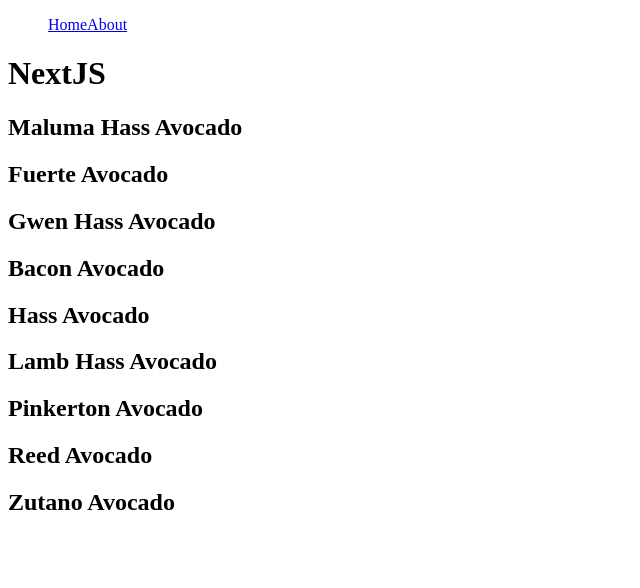
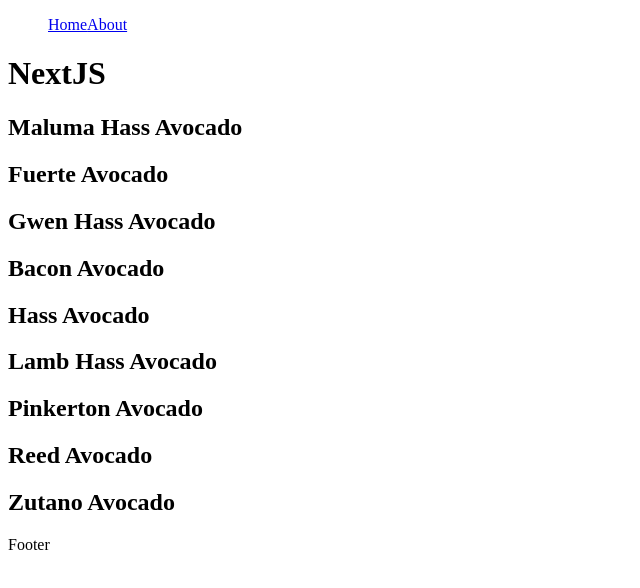
Before and after one commit to Cristhho/avocado-store, a Next.js app: page / in a window 1280 px wide. Shown: the top 588 px of the page, without its empty margins (0-640 px from the left). Built offline with nearby package versions, Linux system fonts and the light colour scheme.

Commit message:
extending document and app from nextjs

```diff
--- /dev/null
+++ b/components/Layout.tsx
@@ -0,0 +1,15 @@
+import React from 'react';
+
+import Navbar from './Navbar';
+
+const Layout: React.FC = ({children}) => {
+  return (
+    <div>
+      <Navbar />
+      {children}
+      <footer>Footer</footer>
+    </div>
+  );
+};
+
+export default Layout;
--- /dev/null
+++ b/pages/_app.tsx
@@ -0,0 +1,9 @@
+import { AppProps } from 'next/app';
+
+import Layout from '@components/Layout';
+
+function MyApp({ Component, pageProps }: AppProps) {
+  return <Layout><Component {...pageProps} /></Layout>;
+}
+
+export default MyApp
--- /dev/null
+++ b/pages/_document.tsx
@@ -0,0 +1,17 @@
+import Document, { Html, Head, Main, NextScript } from 'next/document';
+
+class MyDocument extends Document {
+  render() {
+    return (
+      <Html>
+        <Head />
+        <body className='my-body-class'>
+          <Main />
+          <NextScript />
+        </body>
+      </Html>
+    );
+  }
+}
+
+export default MyDocument;
--- a/pages/about.tsx
+++ b/pages/about.tsx
@@ -1,10 +1,8 @@
 import React from 'react';
-import Navbar from '../components/Navbar';
 
 const About = () => {
   return (
     <div>
-      <Navbar />
       <p>About Page</p>
     </div>
   );
--- a/pages/index.tsx
+++ b/pages/index.tsx
@@ -1,5 +1,4 @@
 import React, { useState, useEffect } from 'react';
-import Navbar from '../components/Navbar';
 
 const Home = () => {
   const [productsList, setProductsList] = useState<TProduct[]>([]);
@@ -14,7 +13,6 @@
 
   return (
     <div>
-      <Navbar />
       <h1>NextJS</h1>
       {productsList.map((avo) => {
         return (
--- a/tsconfig.json
+++ b/tsconfig.json
@@ -2,7 +2,8 @@
   "compilerOptions": {
     "baseUrl": ".",
     "paths": {
-      "@database": ["database/db.ts"]
+      "@database": ["database/db.ts"],
+      "@components/*": ["components/*"]
     },
     "target": "es6",
     "lib": ["dom", "dom.iterable", "esnext"],
```
